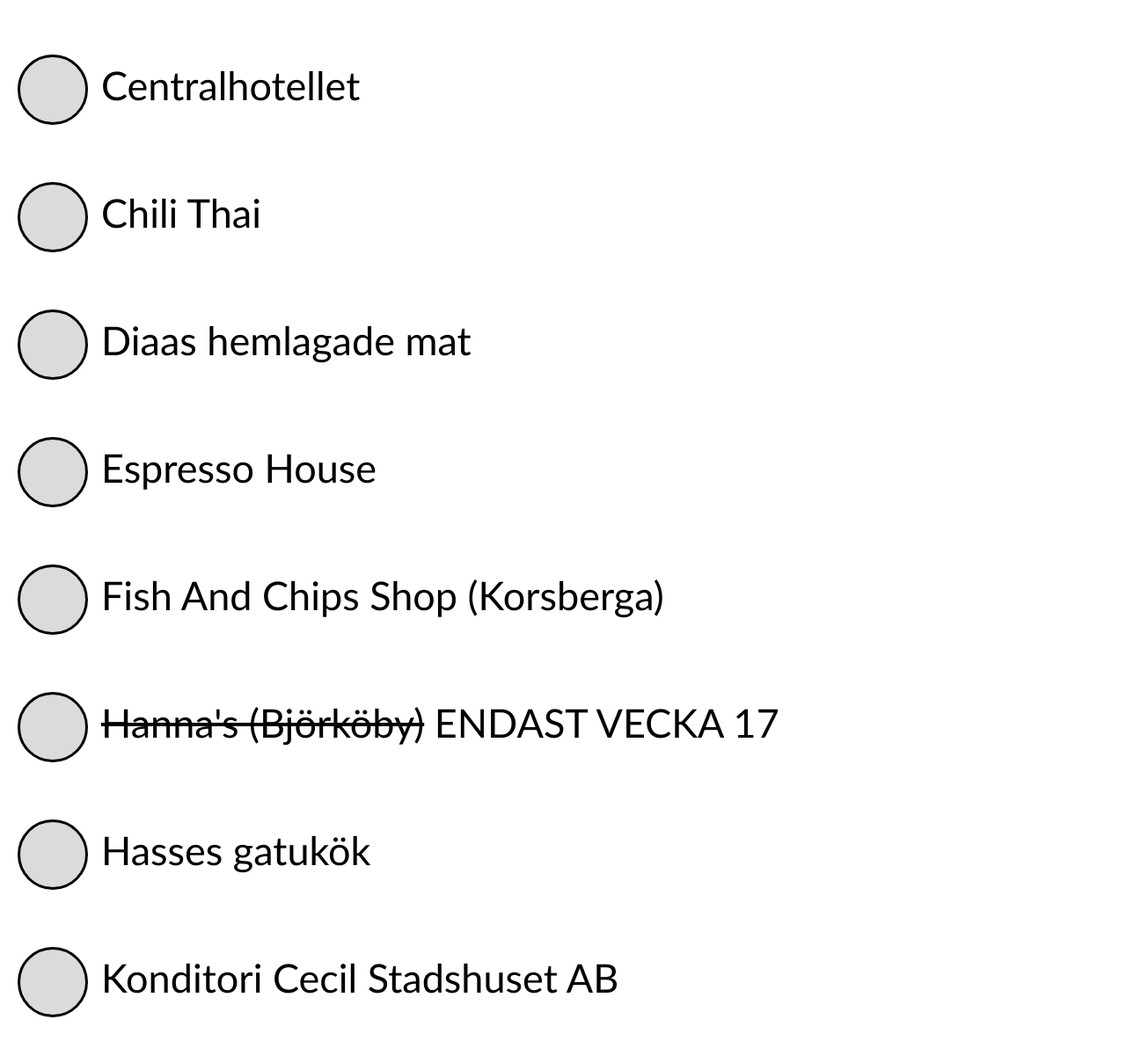
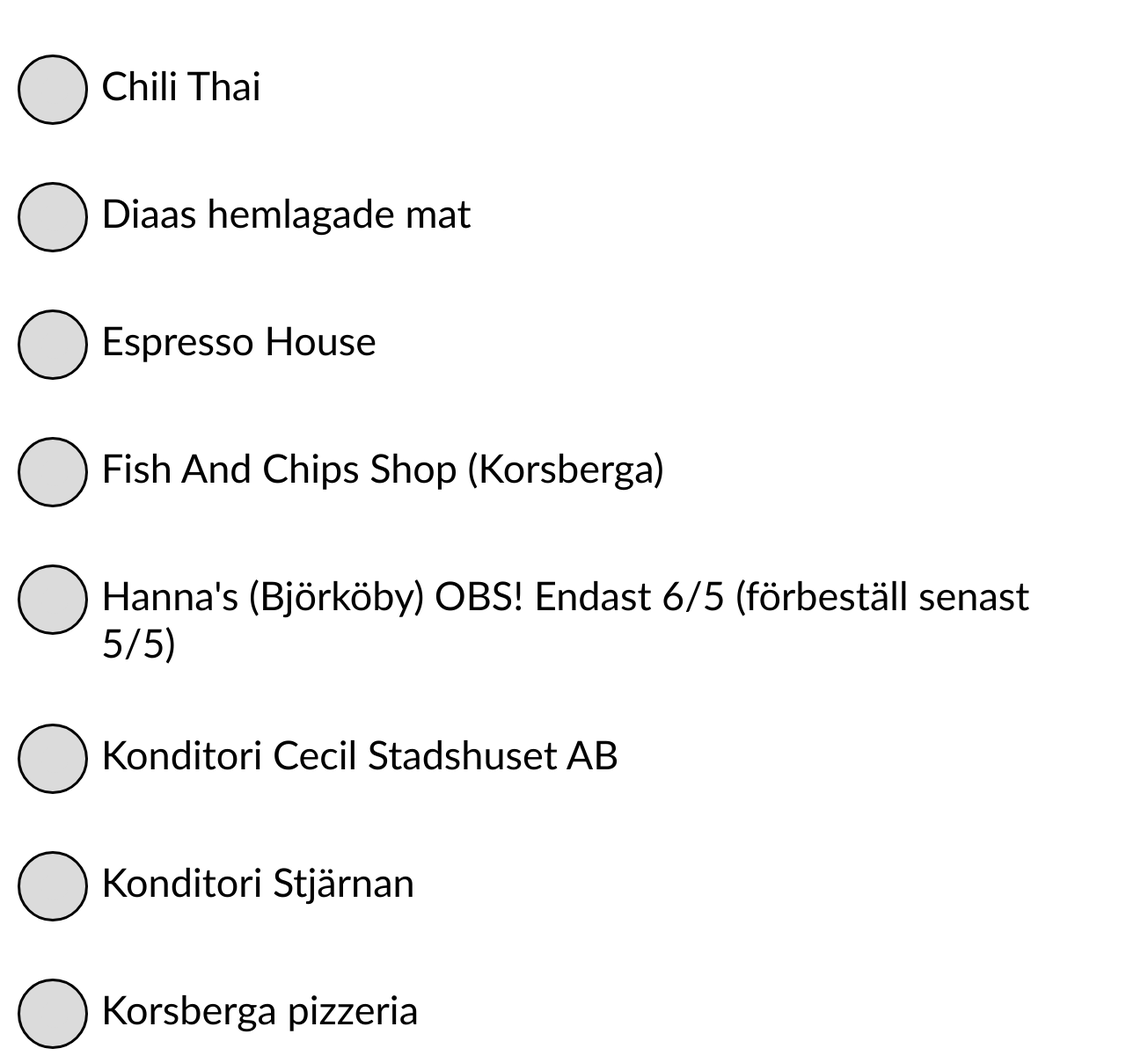
Before and after one commit to GettinCash2/esnname, a plain HTML site: page index.html in a window 1280 px wide. Shown: the part 676-1885 px from the top of the page at 88% size. Drawn offline with Linux system fonts and the light colour scheme.

Commit message:
Add files via upload

```diff
--- a/index.html
+++ b/index.html
@@ -38,11 +38,6 @@
                 <span class="name">Bykrogen Landsbro</span>
               </div>
 
-              <div class="place" id="place3">
-                <div class="btns" onclick="clicked(this.id)" id="p+3-1"><div class="innerbtns"></div></div>
-                <span class="name">Centralhotellet</span>
-              </div>
-
               <div class="place" id="place4">
                 <div class="btns" onclick="clicked(this.id)" id="p+4-1"><div class="innerbtns"></div></div>
                 <span class="name">Chili Thai</span>
@@ -65,12 +60,7 @@
 
               <div class="place" id="place8">
                 <div class="btns" onclick="clicked(this.id)" id="p+8-1"><div class="innerbtns"></div></div>
-                <span class="name"><strike>Hanna's (Björköby)</strike> ENDAST VECKA 17</span>
-              </div>
-
-              <div class="place" id="place8">
-                <div class="btns" onclick="clicked(this.id)" id="p+8-1"><div class="innerbtns"></div></div>
-                <span class="name">Hasses gatukök</span>
+                <span class="name">Hanna's (Björköby) OBS! Endast 6/5 (förbeställ senast 5/5)</span>
               </div>
 
               <div class="place" id="place9">
@@ -147,6 +137,7 @@
                 <div class="btns" onclick="clicked(this.id)" id="p+23-1"><div class="innerbtns"></div></div>
                 <span class="name">Vänhems Cafe & Vandrarhem</span>
               </div>
+
             </div>
           </div>
         </div>
```
